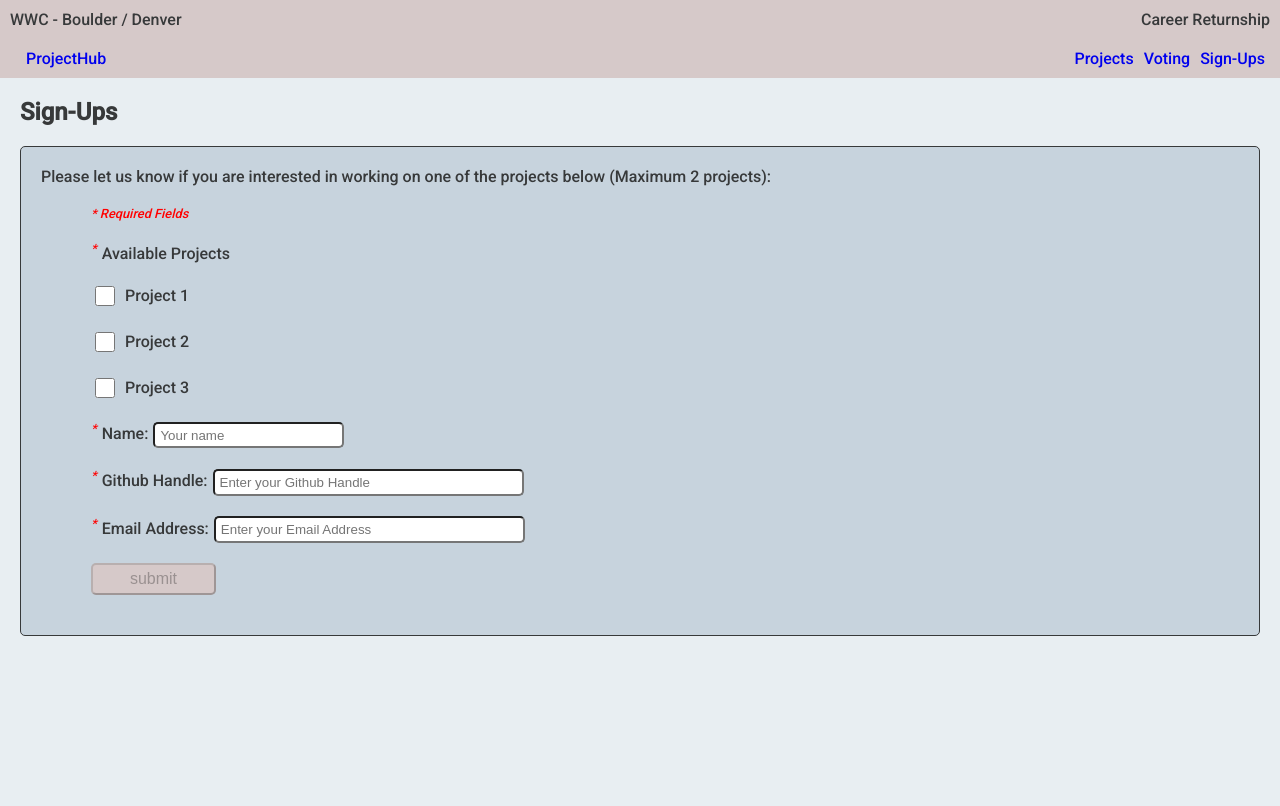
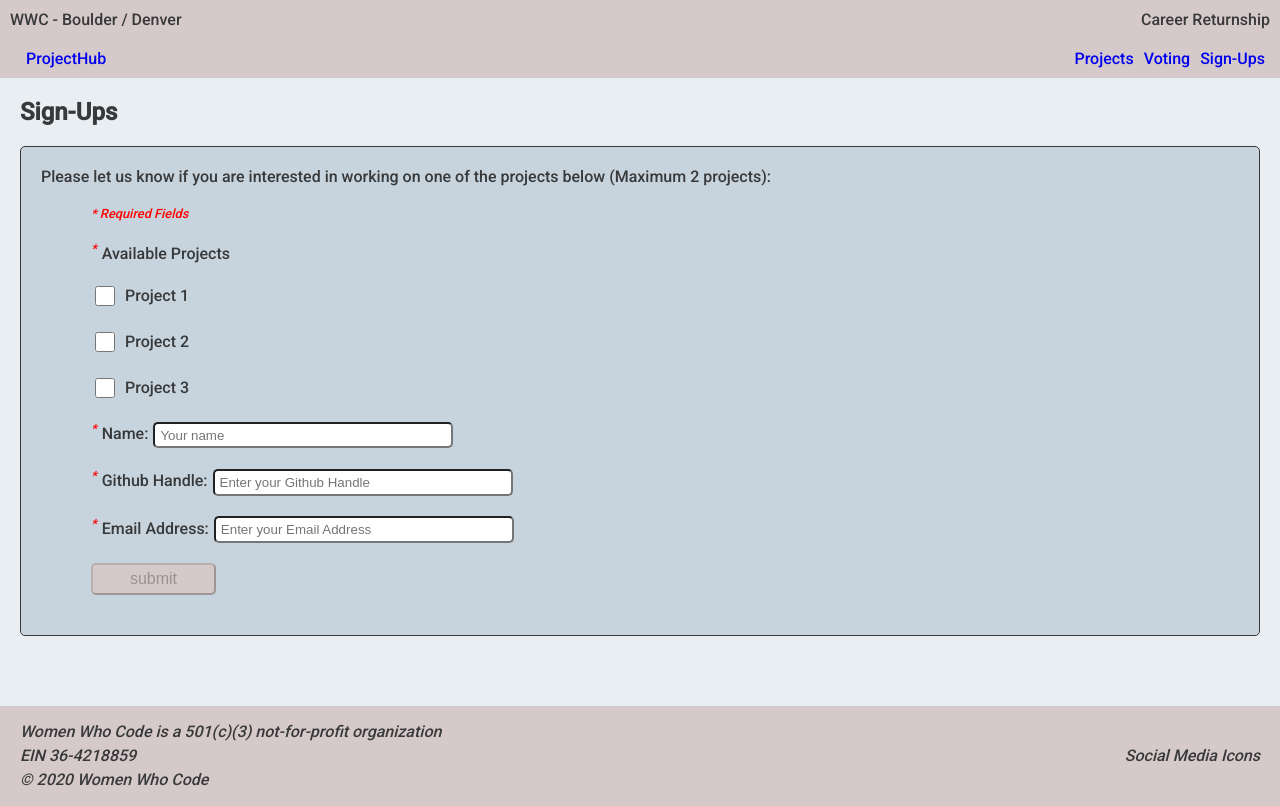
Before and after one commit to women-who-software/returnship-project-voting, a React (Create React App) app in the folder client/: page /signups in a window 1280 px wide. Built offline with nearby package versions, Linux system fonts and the light colour scheme.

Commit message:
issue9 and issue6 updates

```diff
--- a/client/src/App.js
+++ b/client/src/App.js
@@ -1,13 +1,13 @@
 import React, { useState, useEffect, useContext } from "react";
 import { Route, Switch } from "react-router-dom";
+import { GlobalContext } from "./Context/GlobalContext";
 import Landing from "./Components/Landing/Landing";
-import Login from "./Components/Login/Login";
 import Projects from "./Components/Projects/Projects";
 import ProjectDetails from "./Components/Projects/ProjectDetails";
 import Voting from "./Components/Voting/Voting";
 import SignUps from "./Components/SignUps/SignUps";
+import Footer from "./Components/Footer/Footer";
 import STORE from "./STORE";
-import { GlobalContext } from "./Context/GlobalContext";
 
 export default function App() {
   const [hasError, setHasError] = useState("");
@@ -23,15 +23,20 @@ export default function App() {
         {hasError && <p className="red">There was an error</p>}
         <Switch>
           <Route exact path="/" component={Landing} />
-          <Route exact path="/login" component={Login} />
-          <Route exact path="/projects" component={() => <Projects projects={projects} />} />
+          <Route
+            exact
+            path="/projects"
+            component={() => <Projects projects={projects} />}
+          />
           <Route
             exact
             path="/projects/:project_id"
             component={(routeProps) => (
               <ProjectDetails
                 project={projects.find(
-                  (project) => project.project_id === Number(routeProps.match.params.project_id)
+                  (project) =>
+                    project.project_id ===
+                    Number(routeProps.match.params.project_id)
                 )}
               />
             )}
@@ -39,6 +44,7 @@ export default function App() {
           <Route exact path="/voting" component={Voting} />
           <Route exact path="/signups" component={SignUps} />
         </Switch>
+        <Route path="/" component={Footer} />
       </main>
     </React.Fragment>
   );
--- /dev/null
+++ b/client/src/Components/Footer/Footer.js
@@ -0,0 +1,20 @@
+import React from "react";
+
+export default function Footer() {
+  let copy = "\u00a9";
+  let currentYear = new Date().getFullYear();
+
+  return (
+    <address className="Footer">
+      <div className="Footer__left">
+        <div>Women Who Code is a 501(c)(3) not-for-profit organization</div>
+        <div>EIN 36-4218859</div>
+        <div>
+          {copy} {currentYear} Women Who Code
+        </div>
+      </div>
+      <div className="Footer__spacer"></div>
+      <div className="Footer__socialIcons">Social Media Icons</div>
+    </address>
+  );
+}
--- a/client/src/Components/SignUps/SignUps.js
+++ b/client/src/Components/SignUps/SignUps.js
@@ -242,7 +242,6 @@ export default function SignUps() {
                 onChange={(e) => updateGithub(e.target.value)}
                 type="text"
                 placeholder="Enter your Github Handle"
-                size="35"
                 required
               />
             </div>
@@ -263,7 +262,6 @@ export default function SignUps() {
                 onChange={(e) => updateEmail(e.target.value)}
                 type="text"
                 placeholder="Enter your Email Address"
-                size="35"
                 required
               />
             </div>
--- a/client/src/Components/Voting/Voting.js
+++ b/client/src/Components/Voting/Voting.js
@@ -243,7 +243,6 @@ export default function Voting() {
                 onChange={(e) => updateSlack(e.target.value)}
                 type="text"
                 placeholder="Enter your Slack Handle"
-                size="35"
                 required
               />
             </div>
@@ -260,7 +259,6 @@ export default function Voting() {
                 onChange={(e) => updateEmail(e.target.value)}
                 type="text"
                 placeholder="Please enter a valid Email address"
-                size="35"
               />
             </div>
             <div>
--- /dev/null
+++ b/client/src/scss/components/_footer.scss
@@ -0,0 +1,20 @@
+.Footer {
+  width: 100%;
+  background-color: $bg-nav;
+  padding: 10px 20px;
+  margin-top: 20px;
+  height: auto;
+  line-height: 1.5em;
+  display: flex;
+  align-items: center;
+  height: 100px;
+  &__left {
+    align-self: left;
+  }
+  &__spacer {
+    flex: 1;
+  }
+  &__socialIcons {
+    align-self: right;
+  }
+}
--- a/client/src/scss/components/_index.scss
+++ b/client/src/scss/components/_index.scss
@@ -4,3 +4,4 @@
 @import './projectdetails';
 @import './voting';
 @import './signups';
+@import './footer';
--- a/client/src/scss/components/_landing.scss
+++ b/client/src/scss/components/_landing.scss
@@ -1,3 +1,7 @@
+.landing {
+  min-height: calc(100vh - 120px);
+}
+
 .landing__header {
   background-color: $bg-nav;
   padding: 20px;
--- a/client/src/scss/components/_projectdetails.scss
+++ b/client/src/scss/components/_projectdetails.scss
@@ -1,6 +1,7 @@
 .projectdetails {
   margin: 20px;
   padding: 5px;
+  min-height: calc(86vh - 100px);
 }
 
 .projectdetails__description {
--- a/client/src/scss/components/_projects.scss
+++ b/client/src/scss/components/_projects.scss
@@ -1,5 +1,6 @@
 .projects {
   margin: 20px;
+  min-height: calc(86vh - 100px);
 }
 
 .projects__items-project {
--- a/client/src/scss/components/_signups.scss
+++ b/client/src/scss/components/_signups.scss
@@ -1,5 +1,6 @@
 .signups {
   margin: 20px;
+  min-height: calc(86vh - 100px);
 }
 
 .signups__project-options {
@@ -14,3 +15,19 @@
 .signups__projects-options-option {
   margin-left: 20px 50px;
 }
+
+.signups__email-input-input,
+.signups__slack-input-input,
+.signups__name-input-input,
+.signups__github-input-input {
+  width: 250px;
+}
+
+@media (min-width: 540px) {
+  .signups__email-input-input,
+  .signups__slack-input-input,
+  .signups__name-input-input,
+  .signups__github-input-input {
+    width: 300px;
+  }
+}
--- a/client/src/scss/components/_voting.scss
+++ b/client/src/scss/components/_voting.scss
@@ -1,5 +1,6 @@
 .voting {
   margin: 20px;
+  min-height: calc(86vh - 100px);
 }
 
 .voting__project-options {
@@ -11,6 +12,20 @@
   }
 }
 
+.voting__email-input-input,
+.voting__slack-input-input,
+.voting__name-input-input {
+  width: 250px;
+}
+
 .voting__projects-options-option {
   margin-left: 20px 50px;
 }
+
+@media (min-width: 540px) {
+  .voting__email-input-input,
+  .voting__slack-input-input,
+  .voting__name-input-input {
+    width: 300px;
+  }
+}
```
